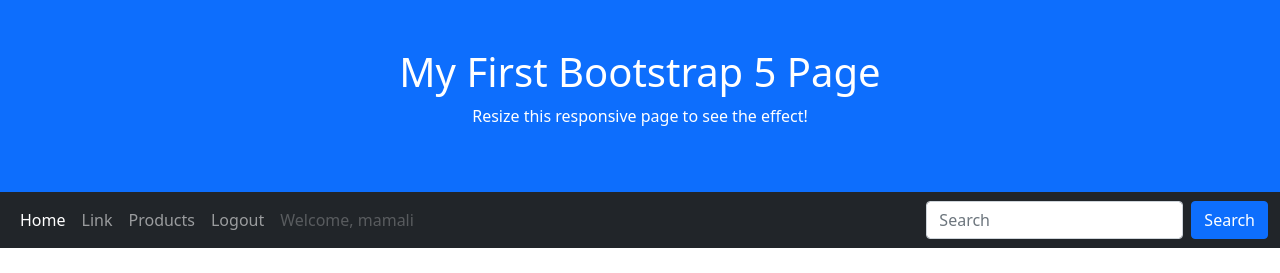
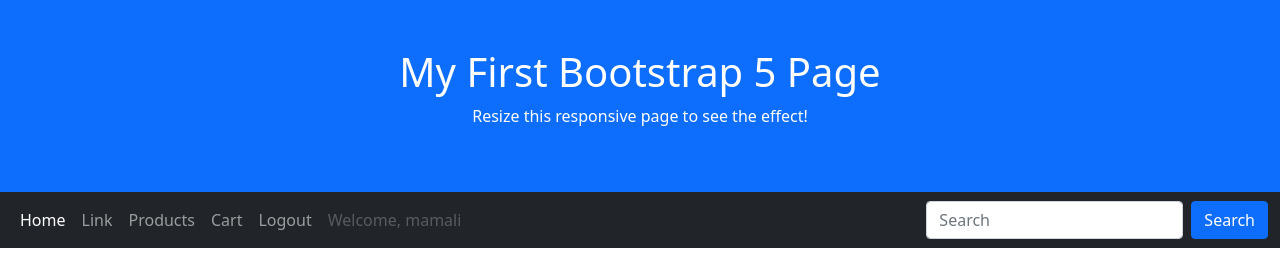
Before and after one commit to mohammad-aq1996/online-shop, a Django app: page /purchases/ in a window 1280 px wide. Shown: the top 273 px of the page. Run offline with Django 4.2, Linux system fonts and the light colour scheme; a user stored in the database is signed in; data comes from the database, SQL or seed files in the repository; some libraries are stand-ins or nearby versions.

Commit message:
add cart to nav bar add factor link to shopping list template

```diff
--- a/templates/base.html
+++ b/templates/base.html
@@ -42,6 +42,9 @@
                     {% if user.is_authenticated %}
 
                     <li class="nav-item">
+                        <a class="nav-link" href="{% url 'store_app:purchases-view' %}">Cart</a>
+                    </li>
+                    <li class="nav-item">
                         <a class="nav-link" href="{% url 'store_app:logout-view' %}">Logout</a>
                     </li>
                     <li class="nav-item">
--- a/templates/store_app/shopping-list.html
+++ b/templates/store_app/shopping-list.html
@@ -32,4 +32,7 @@
 
     </div>
 {% endfor %}
+    <div class="container text-center" style="margin: 20px">
+        <a style="padding-left: 30px; padding-right: 30px;" class="btn btn-primary" href="{% url 'store_app:factor' %}">Finish</a>
+    </div>
 {% endblock %}
```
